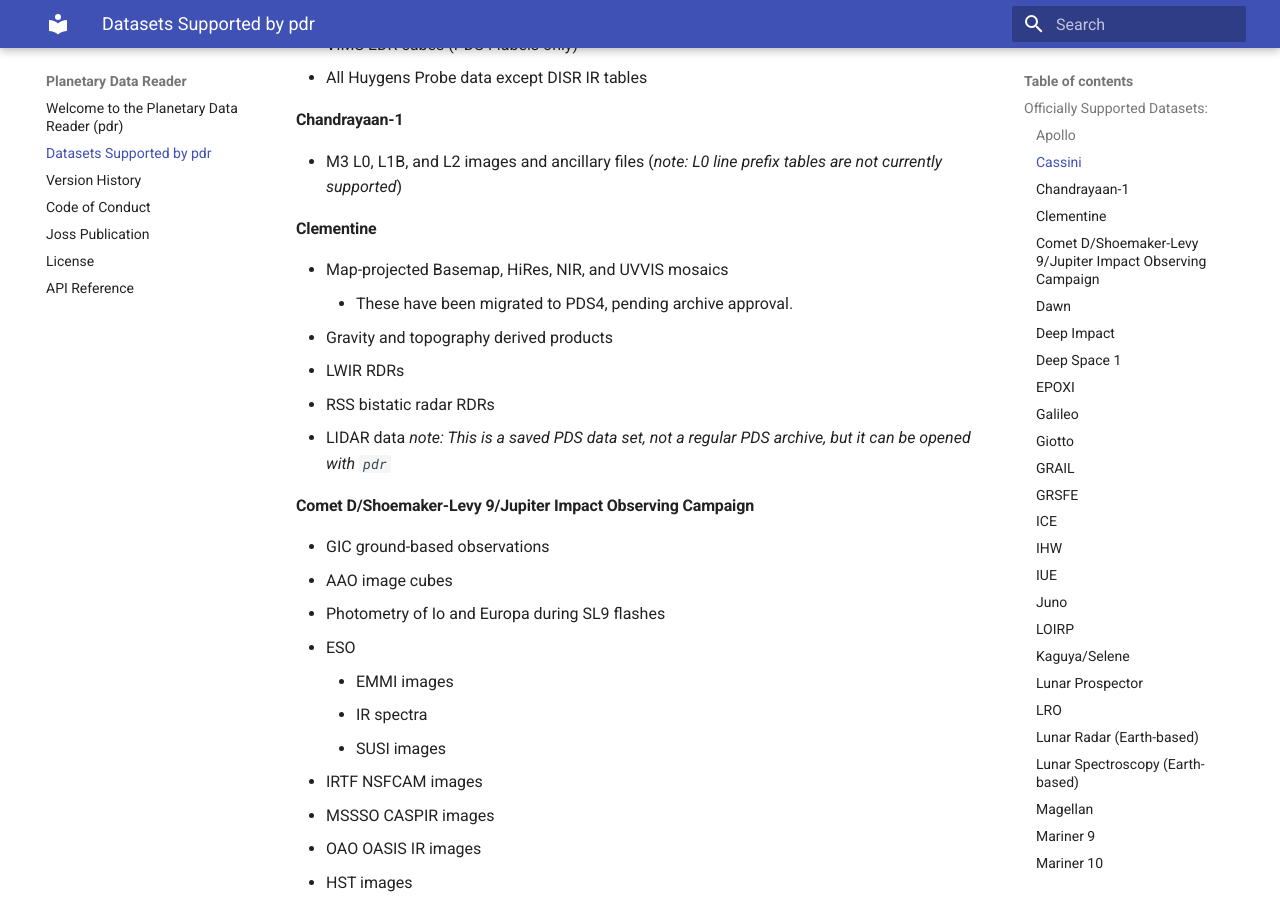
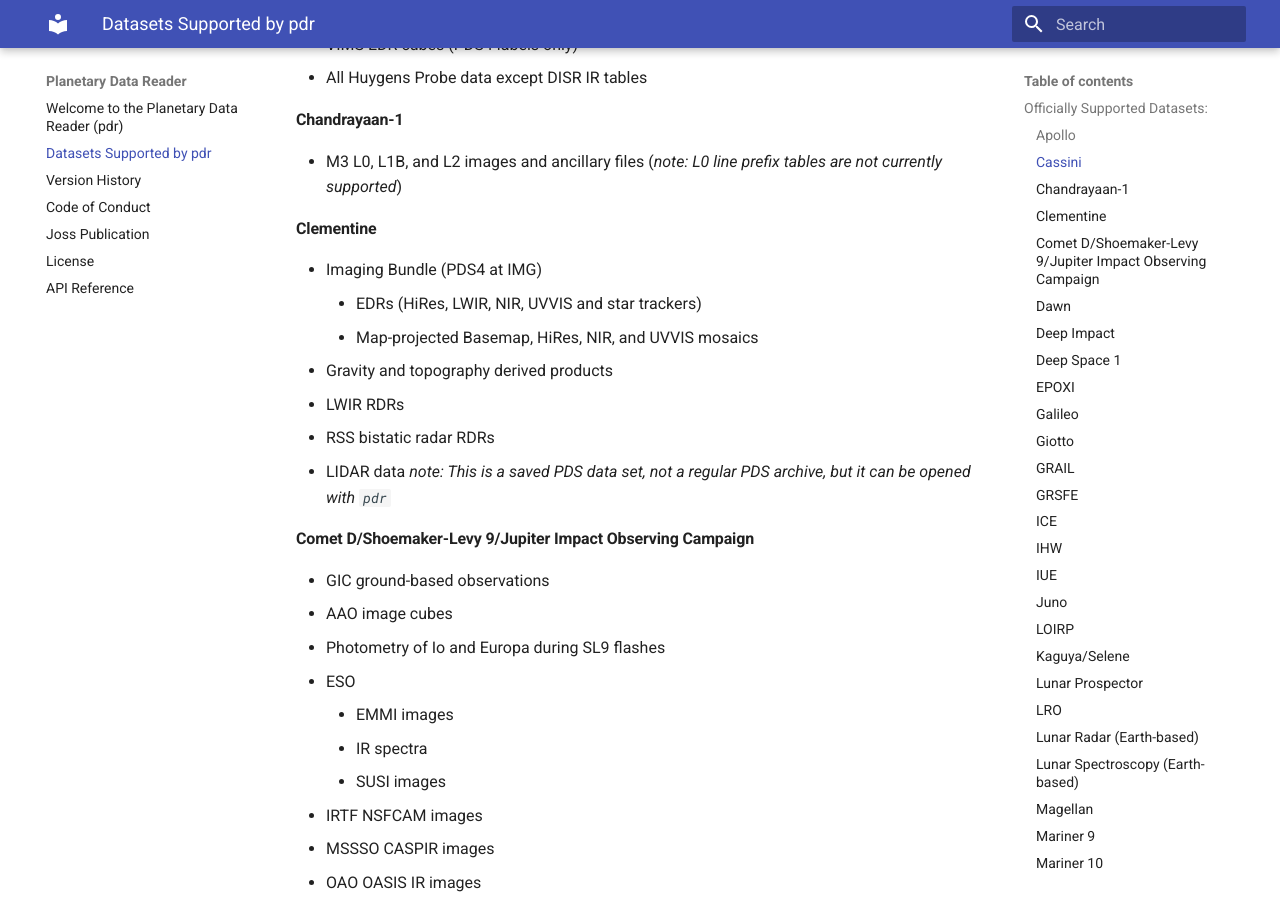
Before and after one commit to MillionConcepts/pdr, an MkDocs documentation site: the page built from docs/supported_datasets.md, in a window 1280 px wide and 900 px high, scrolled down 2184 px. Built offline with MkDocs 1.6.1 and Material for MkDocs 9.7.7, drawn with Linux system fonts in a browser that asks for light colours; some of the changed text lies outside the part shown.

Commit message:
update the support docs

```diff
--- a/docs/supported_datasets.md
+++ b/docs/supported_datasets.md
@@ -86,8 +86,9 @@ kernels in combination with JPL Horizons).
   - M3 L0, L1B, and L2 images and ancillary files
   (*note: L0 line prefix tables are not currently supported*)
 #### Clementine
-  - Map-projected Basemap, HiRes, NIR, and UVVIS mosaics
-    - These have been migrated to PDS4, pending archive approval.
+  - Imaging Bundle (PDS4 at IMG)
+    - EDRs (HiRes, LWIR, NIR, UVVIS and star trackers)
+    - Map-projected Basemap, HiRes, NIR, and UVVIS mosaics
   - Gravity and topography derived products
   - LWIR RDRs
   - RSS bistatic radar RDRs
```
Also changed, not shown: other parts of docs/supported_datasets.md (+0 -3 lines), docs/version_history.md (+3 -0 lines).
